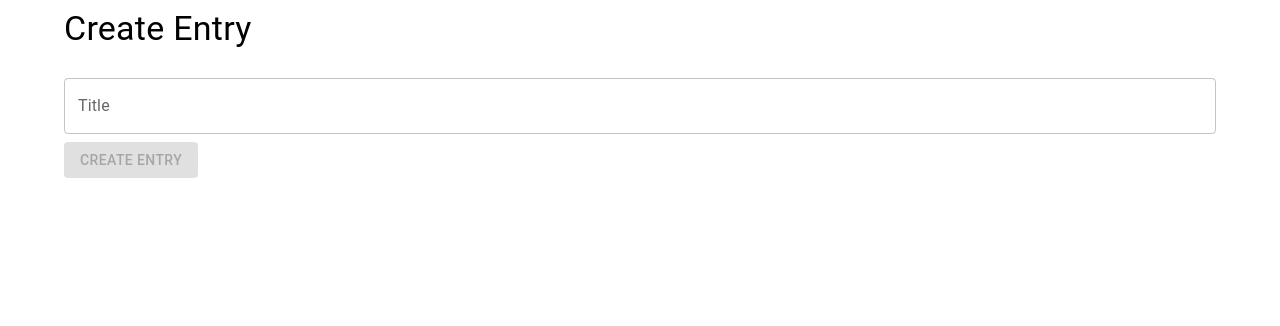
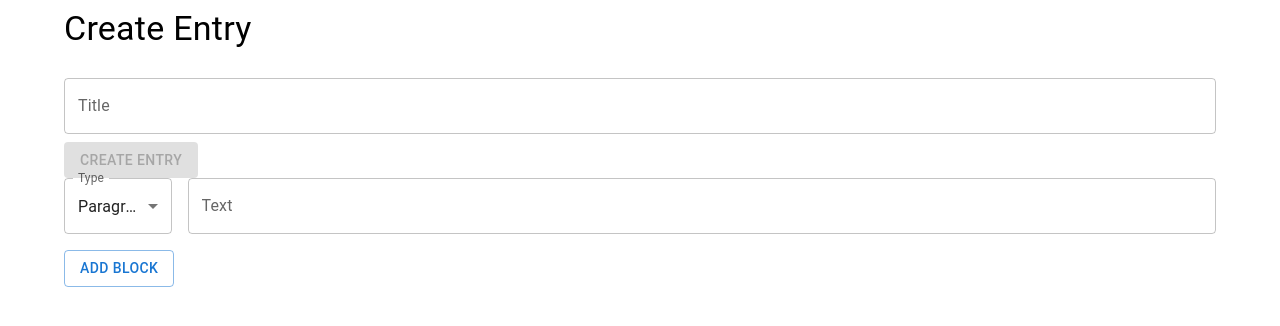
Before and after one commit to jmcaluyafuentes/ministry-desk, a React (Vite) app in the folder frontend/: page /create in a window 1280 px wide. Shown: the top 326 px of the page. Built offline with nearby package versions, Linux system fonts and the light colour scheme.

Commit message:
feat(EntryForm): add dynamic content blocks for paragraph and image

```diff
--- a/frontend/src/pages/EntryForm.tsx
+++ b/frontend/src/pages/EntryForm.tsx
@@ -1,8 +1,22 @@
 import { useState } from 'react';
-import { Container, Typography, TextField, Button } from '@mui/material';
+import type { ContentBlock } from '../types/entry';
+import { Container, Typography, TextField, Button, Box, MenuItem } from '@mui/material';
+
+const defaultBlock: ContentBlock = { type: 'paragraph', value: '' };
 
 export default function EntryForm() {
   const [title, setTitle] = useState('');
+  const [contentBlocks, setContentBlocks] = useState<ContentBlock[]>([defaultBlock]);
+
+  const handleBlockChange = (index: number, key: 'type' | 'value', value: string) => {
+  const updated = [...contentBlocks];
+  updated[index][key] = value as any;
+  setContentBlocks(updated);
+};
+
+const addBlock = () => {
+  setContentBlocks([...contentBlocks, { ...defaultBlock }]);
+};
 
   return (
     <Container>
@@ -19,6 +33,29 @@ export default function EntryForm() {
       <Button variant="contained" disabled={!title}>
         Create Entry
       </Button>
+
+      {contentBlocks.map((block, index) => (
+        <Box key={index} display="flex" gap={2} mb={2}>
+          <TextField
+            select
+            label="Type"
+            value={block.type}
+            onChange={(e) => handleBlockChange(index, 'type', e.target.value)}
+          >
+            <MenuItem value="paragraph">Paragraph</MenuItem>
+            <MenuItem value="image">Image</MenuItem>
+          </TextField>
+
+          <TextField
+            fullWidth
+            label={block.type === 'paragraph' ? 'Text' : 'Image URL'}
+            value={block.value}
+            onChange={(e) => handleBlockChange(index, 'value', e.target.value)}
+          />
+        </Box>
+      ))}
+
+<Button onClick={addBlock} variant="outlined">Add Block</Button>
     </Container>
   );
 }
```
